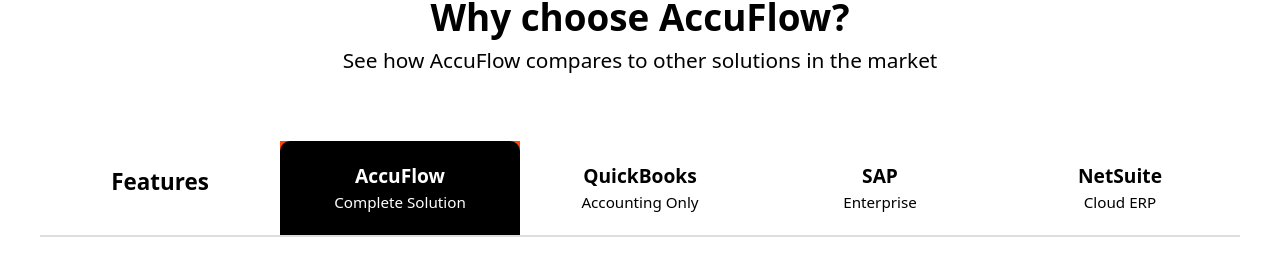
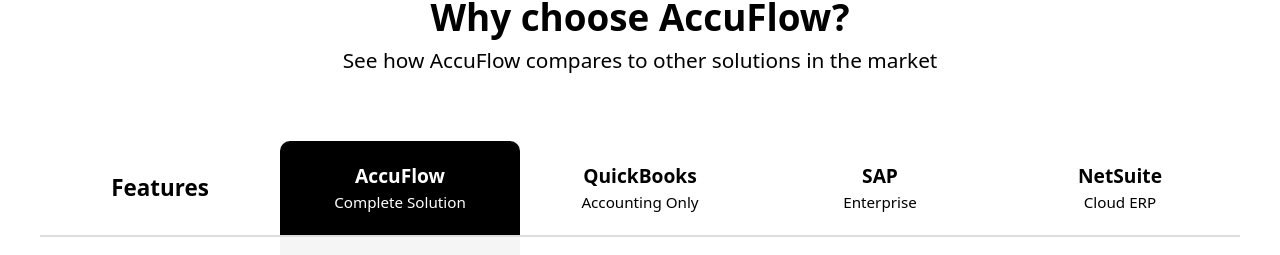
Before and after one commit to AsifulAhsan/AccuFlow, a React (Vite) app: page / in a window 1280 px wide. Shown: the part 5123-5378 px from the top of the page. Built offline with nearby package versions, Linux system fonts and the light colour scheme.

Commit message:
Adjusted Comparison Table

```diff
--- a/src/components/ComparisonSection/ComparisonSection.module.css
+++ b/src/components/ComparisonSection/ComparisonSection.module.css
@@ -35,8 +35,14 @@
   flex-basis: 25%;
   background-color: #fff;
 }
+
 .accuFlowCol {
-  background-color: orangered; /* Light green background for AccuFlow column */
+  background-color: whitesmoke;
+}
+
+.accuFlowCol .c2Cell,
+.accuFlowCol .c2CellA {
+  background-color: whitesmoke;
 }
 
 .cellHead,
@@ -61,7 +67,6 @@
 }
 
 .cellHead2 {
-  /* top-left | top-right | bottom-right | bottom-left */
   border-radius: 10px 10px 0px 0px;
   color: #fff;
   background-color: #000;
@@ -120,8 +125,3 @@
 .cellText {
   flex: 1;
 }
-
-.cell1H1 {
-  display: flex;
-  flex: 1;
-}
```
